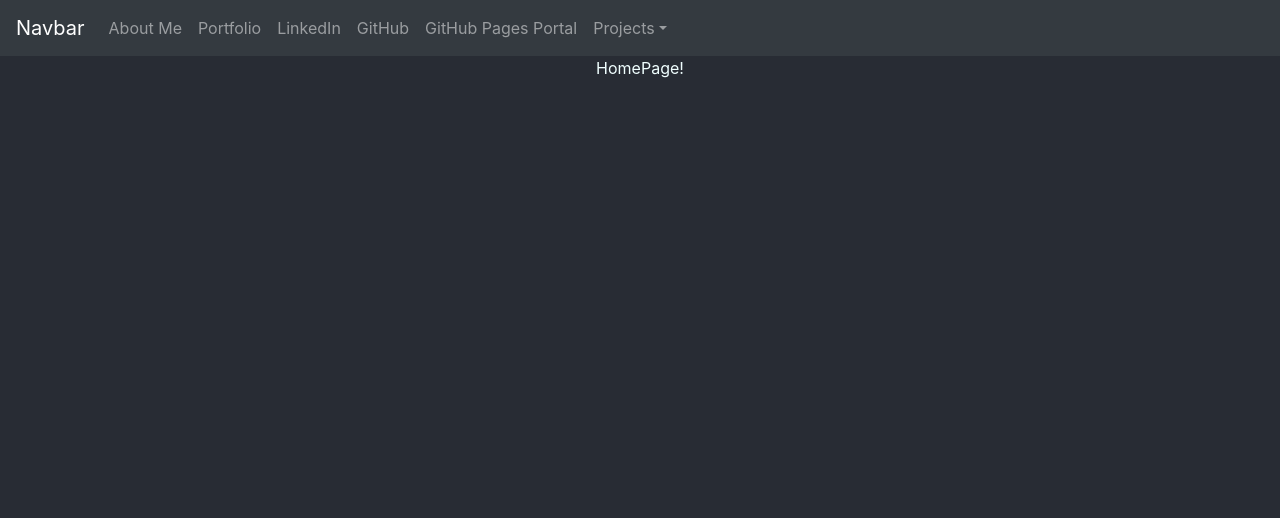
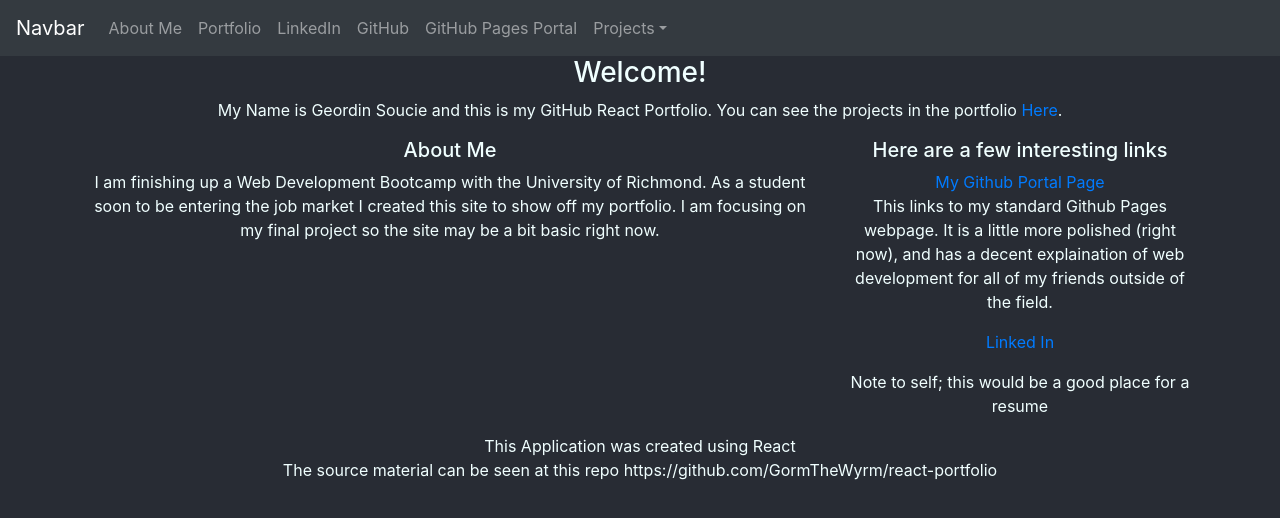
Before and after one commit to GormTheWyrm/react-portfolio, a React (Create React App) app: page / in a window 1280 px wide. Shown: the top 518 px of the page. Built offline with nearby package versions, Linux system fonts and the light colour scheme.

Commit message:
added footer and text to home page.

```diff
--- a/src/components/Footer/Footer.js
+++ b/src/components/Footer/Footer.js
@@ -1,7 +1,7 @@
 import React from "react";
 
 function Footer(){
-
+// need to come up with a way to set this at the bottom...
 return (
 
 <div>
--- a/src/components/Pages/HomePage/HomePage.js
+++ b/src/components/Pages/HomePage/HomePage.js
@@ -1,12 +1,41 @@
 import React, { Component } from "react";
-
+import { Link } from "react-router-dom";
+import Footer from "../../Footer/Footer"
 class HomePage extends Component {
 
-    render(){
-        return(
-        <div>
-            <p>HomePage!</p>
-        </div>
+
+    // need to realign text...
+    render() {
+        return (
+            <div className="container">
+                <div>
+                    <h3>Welcome!</h3>
+                    <p>
+                        My Name is Geordin Soucie and this is my GitHub React Portfolio.
+                        You can see the projects in the portfolio <Link to="/home">Here</Link>.
+                    </p>
+                </div>
+                <div className="row">
+                    <div className="col-8">
+                        <h5>About Me</h5>
+                        <p>I am finishing up a Web Development Bootcamp with the University of Richmond.
+                        As a student soon to be entering the job market I created this site to show off my portfolio.
+                        I am focusing on my final project so the site may be a bit basic right now.
+                 </p>
+                    </div>
+                    <div className="col-4">
+                        <h5>Here are a few interesting links</h5>
+                       <p><a href="https://gormthewyrm.github.io/">My Github Portal Page</a> <br />
+                       This links to my standard Github Pages webpage. It is a little more polished (right now),
+                       and has a decent explaination of web development for all of my friends outside of the field.
+
+                       </p>
+                       <p><a href="https://www.linkedin.com/in/geordinsoucie/">Linked In</a></p>
+                        <p>Note to self; this would be a good place for a resume</p>
+                    </div>
+                </div>
+                <Footer/>
+            </div>
         );
     };
 }
```
